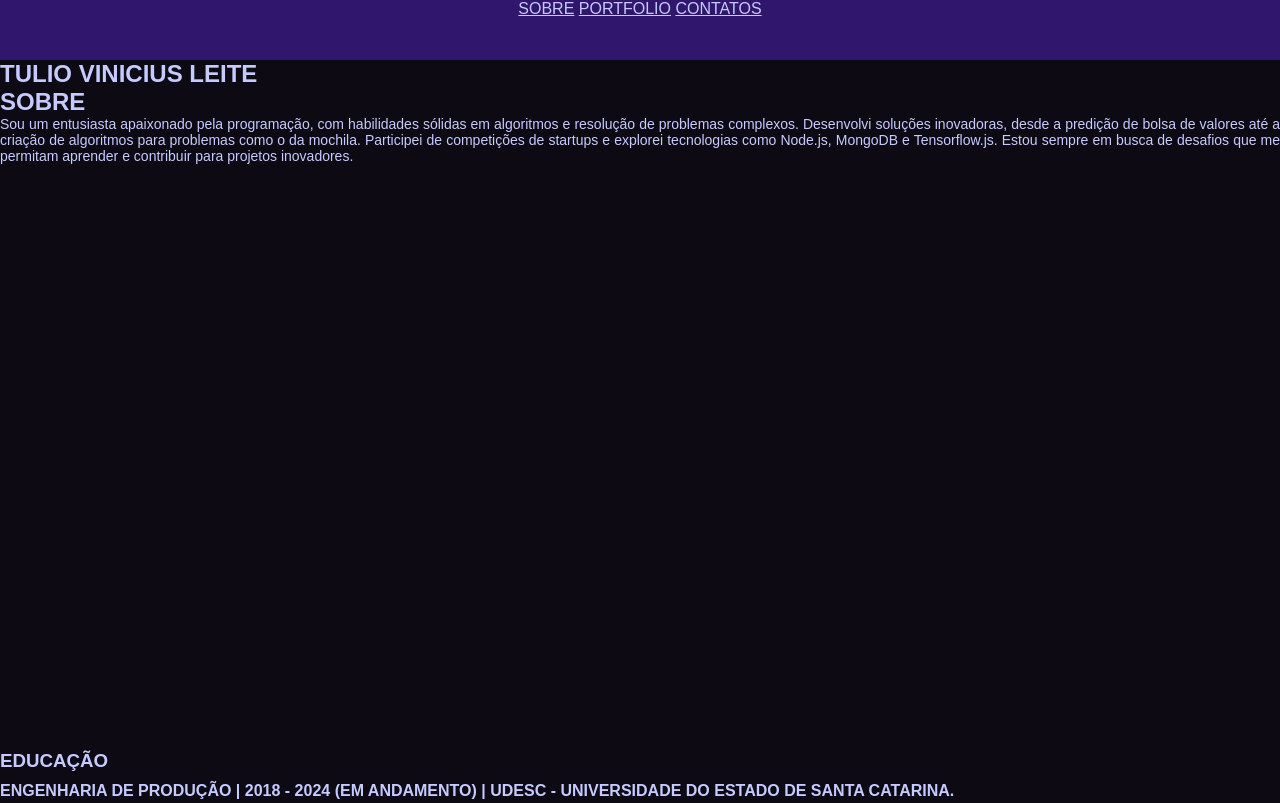
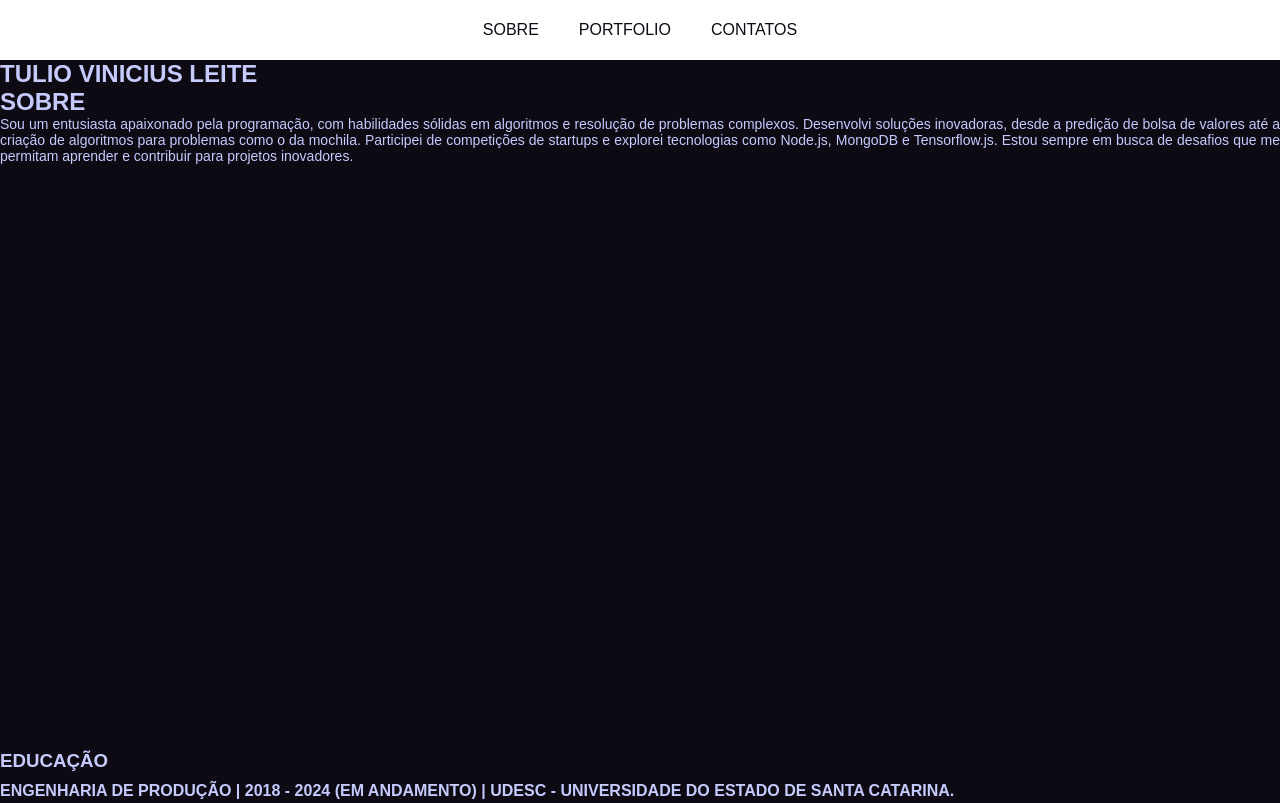
Before and after one commit to tulio-beep/tuliol, a plain HTML site: page index.html in a window 1280 px wide. Shown: the top 803 px of the page. Drawn offline with Linux system fonts and the light colour scheme.

Commit message:
[in progress]ajustando nav bar

```diff
--- a/style.css
+++ b/style.css
@@ -5,6 +5,10 @@
     color: #c5cbff;
     text-align: justify;
     list-style-type: none;
+}
+
+a{
+    text-decoration: none;
 }
 
 .list{
@@ -50,21 +54,36 @@ section{
 
 nav>ul>li{
     display: inline-block;
+    padding: 20px;
     text-align: center;
+    height: 100%;
+}
+
+nav>ul>li:hover{
+    background-color: #0d0a14;
+}
+
+nav>ul>li:hover a{
+    color: #ffffff;
+}
+
+nav>ul>li>a{
+    color: #0d0a14;
 }
 
 nav>ul{
+    display: flex;
+    align-items: center;
     width: fit-content;
+    margin: 0 auto; /* This will center the ul horizontally */
     position: relative;
-    margin-left: auto;
-    margin-right: auto;
 }
 
 nav {
     display: flex;
-    display: block;
-    background-color: #31166e;
+    align-items: center;
     height: 60px;
+    background-color: #ffffff;
 }
 
 nav>ul>li>ul{
```
